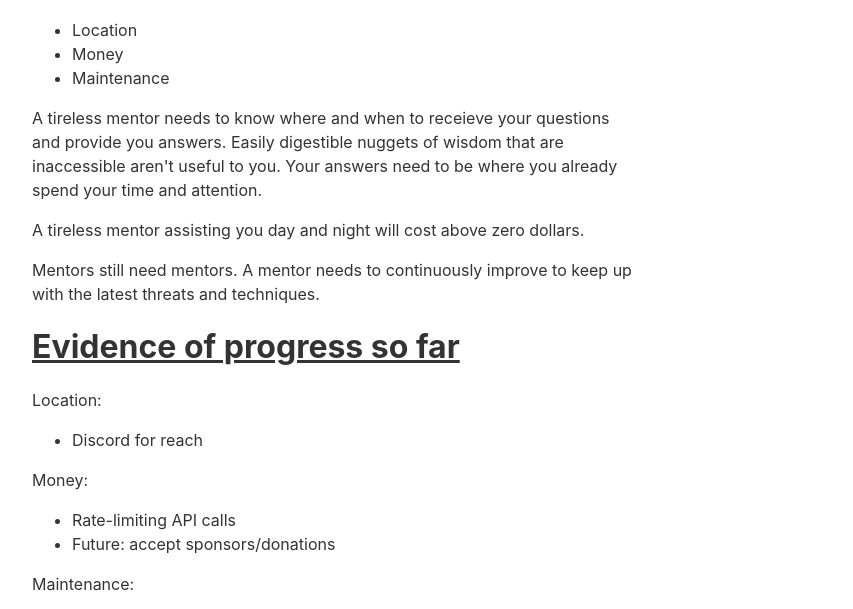
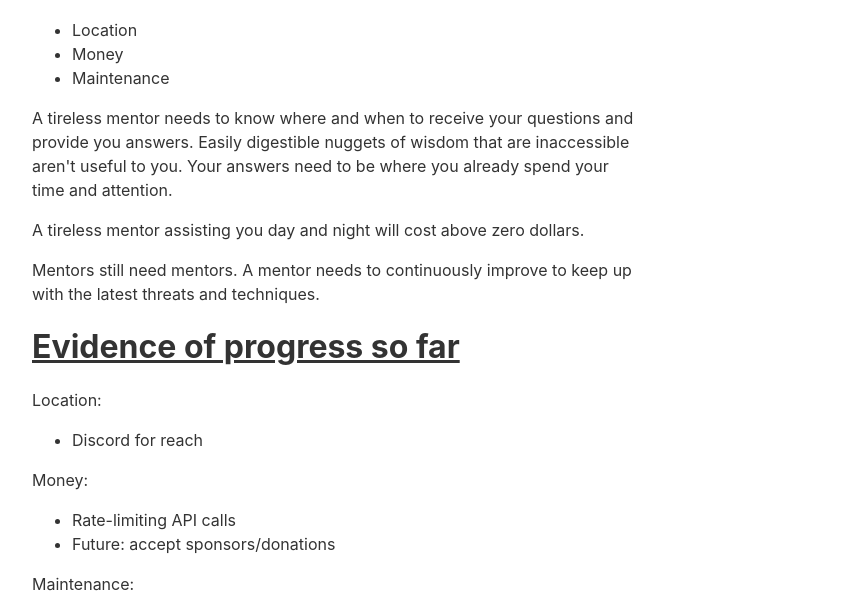
Before and after one commit to 1NF053C/op, an Eleventy site: page packages/blog/src/posts/post.4.ai-cybersecurity-assistant.md in a window 1280 px wide. Shown: the part 818-1427 px from the top of the page, without its empty margins (304-1157 px from the left). Built offline with nearby package versions, Linux system fonts and the light colour scheme; Eleventy itself is replaced by a stand-in of ours; files that its build step writes are made by us from their sources.

Commit message:
receive is spelled receive

```diff
--- a/packages/blog/src/posts/post.4.ai-cybersecurity-assistant.md
+++ b/packages/blog/src/posts/post.4.ai-cybersecurity-assistant.md
@@ -29,7 +29,7 @@ Imagine a tireless and infinitely patient mentor, always ready to answer your qu
 - Money
 - Maintenance
 
-A tireless mentor needs to know where and when to receieve your questions and provide you answers. Easily digestible nuggets of wisdom that are inaccessible aren't useful to you. Your answers need to be where you already spend your time and attention.
+A tireless mentor needs to know where and when to receive your questions and provide you answers. Easily digestible nuggets of wisdom that are inaccessible aren't useful to you. Your answers need to be where you already spend your time and attention.
 
 A tireless mentor assisting you day and night will cost above zero dollars.
 
```
